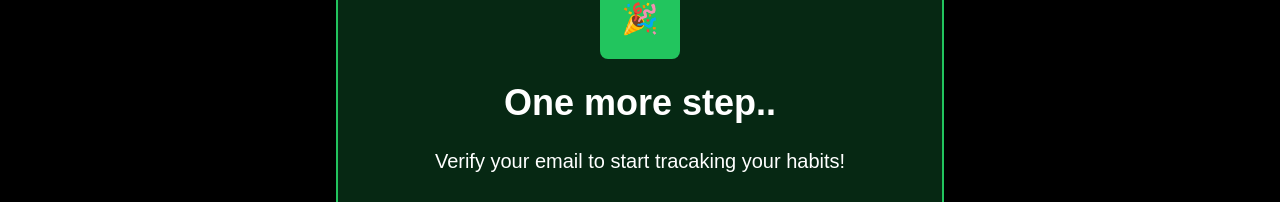
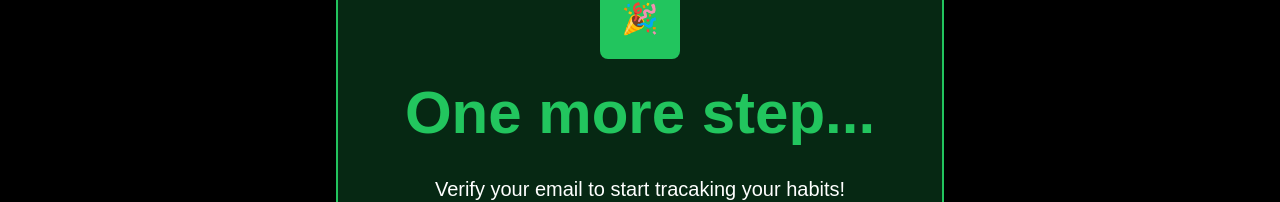
Before and after one commit to kierawilson25/habit-tracker, a Next.js app in the folder Front-end/: page /welcome in a window 1280 px wide. Shown: the part 232-434 px from the top of the page. Built offline with nearby package versions, Linux system fonts and the light colour scheme; no server answers.

Commit message:
refactor: migrate H1 on welcome (#409)

```diff
--- a/Front-end/src/app/about/page.tsx
+++ b/Front-end/src/app/about/page.tsx
@@ -5,7 +5,7 @@ import { Button, H1 } from "@/components";
 const AboutPage = () => {
   return (
     <div className="bg-black min-h-screen text-white">
-      {/* Hero Section - Visible without scrolling */}
+      {/* Hero Section - Visible without scrolling */} v
       <H1 text="About"></H1>
 
       {/* Main Content */}
--- a/Front-end/src/app/welcome/page.tsx
+++ b/Front-end/src/app/welcome/page.tsx
@@ -1,6 +1,7 @@
 "use client";
 import { useRouter } from "next/navigation";
 import { useEffect, useState } from "react";
+import { H1 } from "@/components";
 import "../../utils/styles/global.css";
 
 export default function Welcome() {
@@ -48,9 +49,7 @@ export default function Welcome() {
               <span className="text-white font-bold text-2xl sm:text-3xl">🎉</span>
             </div>
 
-            <h1 className="text-2xl sm:text-3xl lg:text-4xl font-bold mb-4 sm:mb-6 text-white break-words">
-              One more step..
-            </h1>
+          <H1 text="One more step..."></H1>
 
             <div className="space-y-4 sm:space-y-6 text-white">
               <p className="text-lg sm:text-xl leading-relaxed">
```
